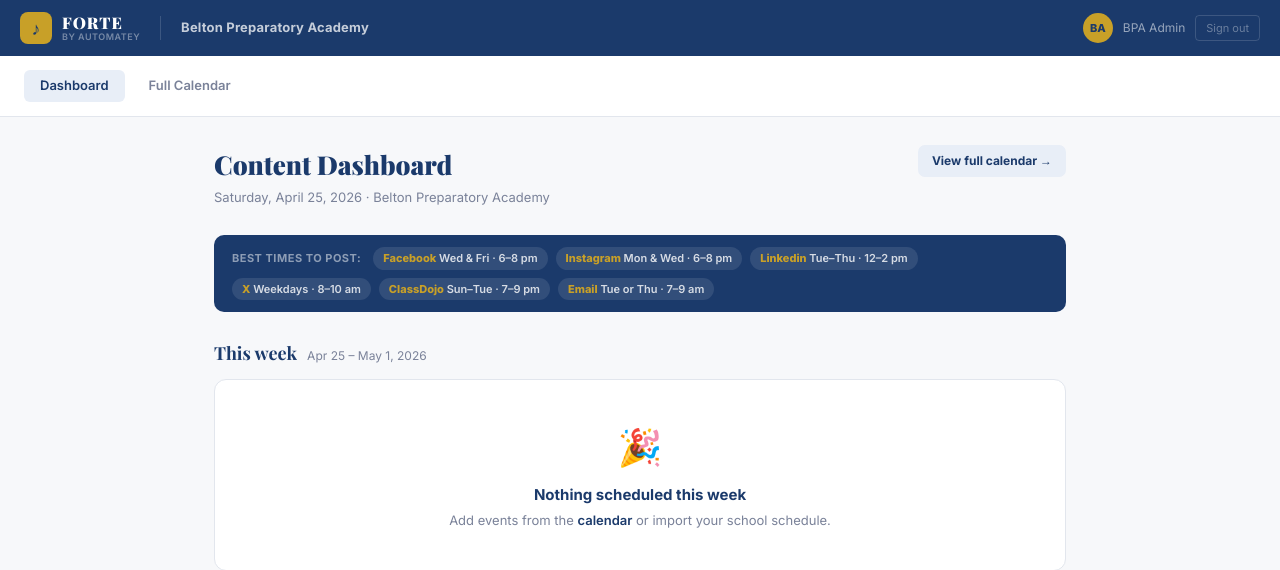
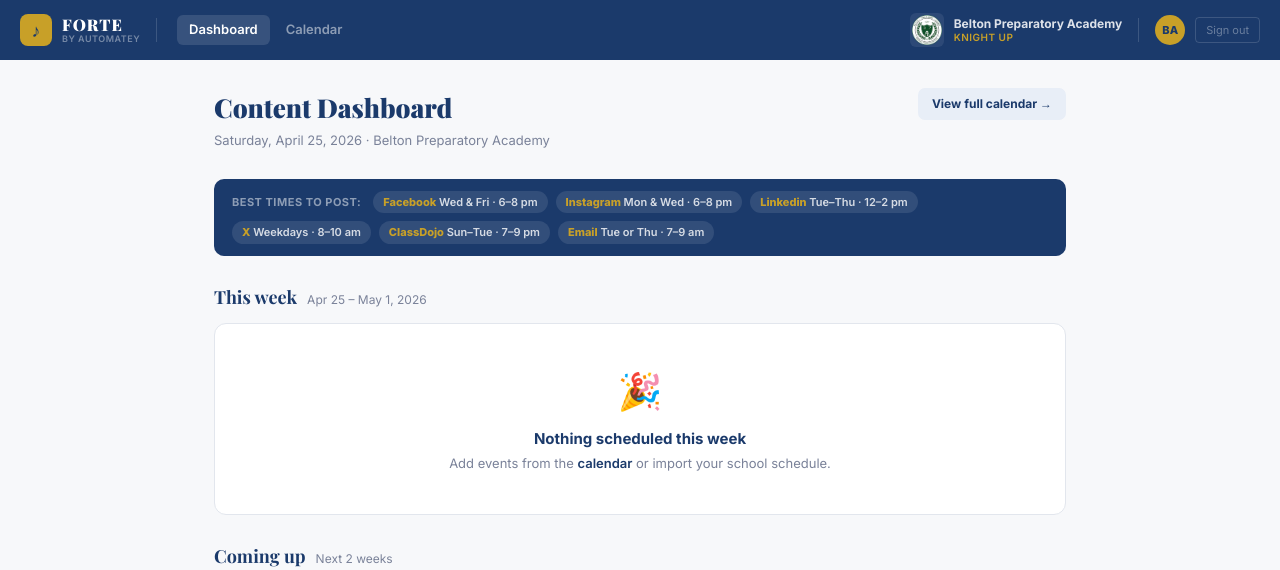
Before and after one commit to marshallcreamer-eng/forte, a Flask app: page /dashboard in a window 1280 px wide. Shown: the top 570 px of the page. Run offline with Flask 3, Linux system fonts and the light colour scheme; a user stored in the database is signed in.

Commit message:
UI polish: BPA branding, global nav, platform card grid
- Add BPA knight logo (static/bpa-logo.png) to header and login page
- Add "Knight Up" tagline in header and login
- Make FORTE wordmark a clickable home link from any page
- Add global nav (Dashboard / Calendar) to base.html — fixes calendar dead end
- Replace pill-style platform toggles with 3×2 card grid
  (navy background + gold tick when selected)
- Login page shows BPA logo above the login card

Co-Authored-By: Claude Sonnet 4.6 <noreply@anthropic.com>

```diff
--- a/app.py
+++ b/app.py
@@ -603,4 +603,4 @@ app = create_app()
 
 if __name__ == '__main__':
     port = int(os.environ.get('PORT', 5002))
-    app.run(debug=True, port=port)
+    app.run(debug=True, host='0.0.0.0', port=port)
--- a/static/app.js
+++ b/static/app.js
@@ -102,7 +102,7 @@ async function generateDrafts() {
   if (!activeEvent) return;
 
   const platforms = Array.from(
-    document.querySelectorAll('.plat-toggle.active input')
+    document.querySelectorAll('.plat-card.active input')
   ).map(cb => cb.value);
 
   if (!platforms.length) {
@@ -279,7 +279,7 @@ function designInCanva(platform, canvaType, btn) {
 
 // ── Platform Toggles ──────────────────────────────────────────────────────
 
-document.querySelectorAll('.plat-toggle').forEach(label => {
+document.querySelectorAll('.plat-card').forEach(label => {
   label.addEventListener('click', () => {
     const cb = label.querySelector('input');
     cb.checked = !cb.checked;
--- a/static/style.css
+++ b/static/style.css
@@ -44,7 +44,7 @@ a { color: inherit; text-decoration: none; }
 /* ── Header ────────────────────────────────────────────────────────────── */
 .f-header {
   background: var(--navy);
-  height: 56px;
+  height: 60px;
   display: flex;
   align-items: center;
   padding: 0 20px;
@@ -77,17 +81,49 @@ a { color: inherit; text-decoration: none; }
   letter-spacing: 0.5px; text-transform: uppercase; margin-top: 1px;
 }
 
+/* Global nav */
+.f-global-nav { display: flex; align-items: center; gap: 4px; margin-left: 4px; }
+
+.f-nav-link {
+  font-size: 13px; font-weight: 600;
+  color: rgba(255,255,255,0.5);
+  padding: 5px 12px; border-radius: 6px;
+  transition: all 0.15s;
+}
+.f-nav-link:hover { color: var(--white); background: rgba(255,255,255,0.08); }
+.f-nav-link.active { color: var(--white); background: rgba(255,255,255,0.12); }
+
 .f-header-divider {
   width: 1px; height: 24px;
   background: rgba(255,255,255,0.15);
-  margin: 0 20px;
+  margin: 0 16px;
   flex-shrink: 0;
 }
 
+/* BPA school block */
+.f-school-block {
+  display: flex; align-items: center; gap: 10px; flex-shrink: 0;
+}
+
+.f-bpa-logo {
+  width: 34px; height: 34px;
+  border-radius: 6px;
+  object-fit: contain;
+  background: rgba(255,255,255,0.08);
+  padding: 2px;
+}
+
+.f-school-info { line-height: 1.2; }
+
 .f-school-name {
-  font-size: 13px; font-weight: 700;
-  color: rgba(255,255,255,0.75);
-  letter-spacing: 0.2px;
+  font-size: 12px; font-weight: 700;
+  color: rgba(255,255,255,0.85);
+}
+
+.f-school-tagline {
+  font-size: 10px; font-weight: 600;
+  color: var(--gold);
+  text-transform: uppercase; letter-spacing: 0.5px;
 }
 
 .f-header-user {
@@ -101,8 +137,6 @@ a { color: inherit; text-decoration: none; }
   display: flex; align-items: center; justify-content: center;
   font-size: 11px; font-weight: 800; color: var(--navy);
 }
-
-.f-user-name { font-size: 12px; color: rgba(255,255,255,0.55); }
 
 .f-logout {
   font-size: 11px; color: rgba(255,255,255,0.35);
--- a/templates/base.html
+++ b/templates/base.html
@@ -15,19 +15,46 @@
 
   <!-- Header -->
   <header class="f-header">
-    <div class="f-header-brand">
+    <!-- Left: Forte brand (clickable → home) -->
+    <a href="{{ url_for('dashboard') }}" class="f-header-brand">
       <div class="f-logo-mark">♪</div>
       <div class="f-wordmark">
         <div class="f-product">FORTE</div>
         <div class="f-by">by Automatey</div>
       </div>
+    </a>
+
+    <div class="f-header-divider"></div>
+
+    <!-- Global nav -->
+    <nav class="f-global-nav">
+      <a href="{{ url_for('dashboard') }}"
+         class="f-nav-link {% if request.endpoint == 'dashboard' %}active{% endif %}">
+        Dashboard
+      </a>
+      <a href="{{ url_for('calendar_view') }}"
+         class="f-nav-link {% if request.endpoint == 'calendar_view' %}active{% endif %}">
+        Calendar
+      </a>
+    </nav>
+
+    <div style="flex:1"></div>
+
+    <!-- Right: BPA logo + school name -->
+    <div class="f-school-block">
+      <img src="{{ url_for('static', filename='bpa-logo.png') }}"
+           alt="BPA Knights" class="f-bpa-logo">
+      <div class="f-school-info">
+        <div class="f-school-name">Belton Preparatory Academy</div>
+        <div class="f-school-tagline">Knight Up</div>
+      </div>
     </div>
+
     <div class="f-header-divider"></div>
-    <div class="f-school-name">Belton Preparatory Academy</div>
-    <div style="flex:1"></div>
+
+    <!-- User -->
     <div class="f-header-user">
       <div class="f-avatar">{{ current_user.initials }}</div>
-      <span class="f-user-name">{{ current_user.name }}</span>
       <a href="{{ url_for('logout') }}" class="f-logout">Sign out</a>
     </div>
   </header>
--- a/templates/dashboard.html
+++ b/templates/dashboard.html
@@ -1,24 +1,7 @@
 {% extends "base.html" %}
 {% block title %}Dashboard{% endblock %}
 
-{% block head %}
-<style>
-  .dash-nav { display:flex; gap:8px; padding:14px 24px; background:#fff; border-bottom:1px solid var(--grey-border); }
-  .dash-nav a {
-    font-size:13px; font-weight:600; padding:6px 16px; border-radius:6px;
-    color:var(--text-light); transition:all 0.15s;
-  }
-  .dash-nav a.active, .dash-nav a:hover { background:var(--navy-light); color:var(--navy); }
-</style>
-{% endblock %}
-
 {% block content %}
-
-<!-- Sub-nav -->
-<div class="dash-nav">
-  <a href="{{ url_for('dashboard') }}" class="active">Dashboard</a>
-  <a href="{{ url_for('calendar_view') }}">Full Calendar</a>
-</div>
 
 <div class="dash-wrap">
 
@@ -88,14 +71,14 @@
       <p class="gen-event-desc" id="genDesc"></p>
     </div>
     <div class="gen-section">
-      <div class="gen-section-label">Generate posts</div>
-      <div class="gen-platforms">
-        <label class="plat-toggle active" data-platform="facebook"><input type="checkbox" value="facebook" checked><span class="plat-icon">f</span> Facebook</label>
-        <label class="plat-toggle active" data-platform="instagram"><input type="checkbox" value="instagram" checked><span class="plat-icon">📷</span> Instagram</label>
-        <label class="plat-toggle active" data-platform="linkedin"><input type="checkbox" value="linkedin" checked><span class="plat-icon">in</span> LinkedIn</label>
-        <label class="plat-toggle" data-platform="x"><input type="checkbox" value="x"><span class="plat-icon">𝕏</span> X</label>
-        <label class="plat-toggle active" data-platform="classdojo"><input type="checkbox" value="classdojo" checked><span class="plat-icon">🏫</span> ClassDojo</label>
-        <label class="plat-toggle active" data-platform="email"><input type="checkbox" value="email" checked><span class="plat-icon">✉️</span> Newsletter</label>
+      <div class="gen-section-label">Select platforms</div>
+      <div class="plat-grid">
+        <label class="plat-card active" data-platform="facebook"><input type="checkbox" value="facebook" checked><span class="plat-card-icon">f</span><span class="plat-card-name">Facebook</span><span class="plat-card-tick">✓</span></label>
+        <label class="plat-card active" data-platform="instagram"><input type="checkbox" value="instagram" checked><span class="plat-card-icon">📷</span><span class="plat-card-name">Instagram</span><span class="plat-card-tick">✓</span></label>
+        <label class="plat-card active" data-platform="linkedin"><input type="checkbox" value="linkedin" checked><span class="plat-card-icon">in</span><span class="plat-card-name">LinkedIn</span><span class="plat-card-tick">✓</span></label>
+        <label class="plat-card" data-platform="x"><input type="checkbox" value="x"><span class="plat-card-icon">𝕏</span><span class="plat-card-name">X / Twitter</span><span class="plat-card-tick">✓</span></label>
+        <label class="plat-card active" data-platform="classdojo"><input type="checkbox" value="classdojo" checked><span class="plat-card-icon">🏫</span><span class="plat-card-name">ClassDojo</span><span class="plat-card-tick">✓</span></label>
+        <label class="plat-card active" data-platform="email"><input type="checkbox" value="email" checked><span class="plat-card-icon">✉️</span><span class="plat-card-name">Newsletter</span><span class="plat-card-tick">✓</span></label>
       </div>
       <div class="gen-tone-row">
         <label class="gen-tone-label">Tone override <span class="gen-tone-hint">(optional)</span></label>
```
Also changed, not shown: other parts of static/style.css (+62 -16 lines), templates/calendar.html (+6 -21 lines), templates/login.html (+5 -2 lines), static/bpa-logo.png (added).
